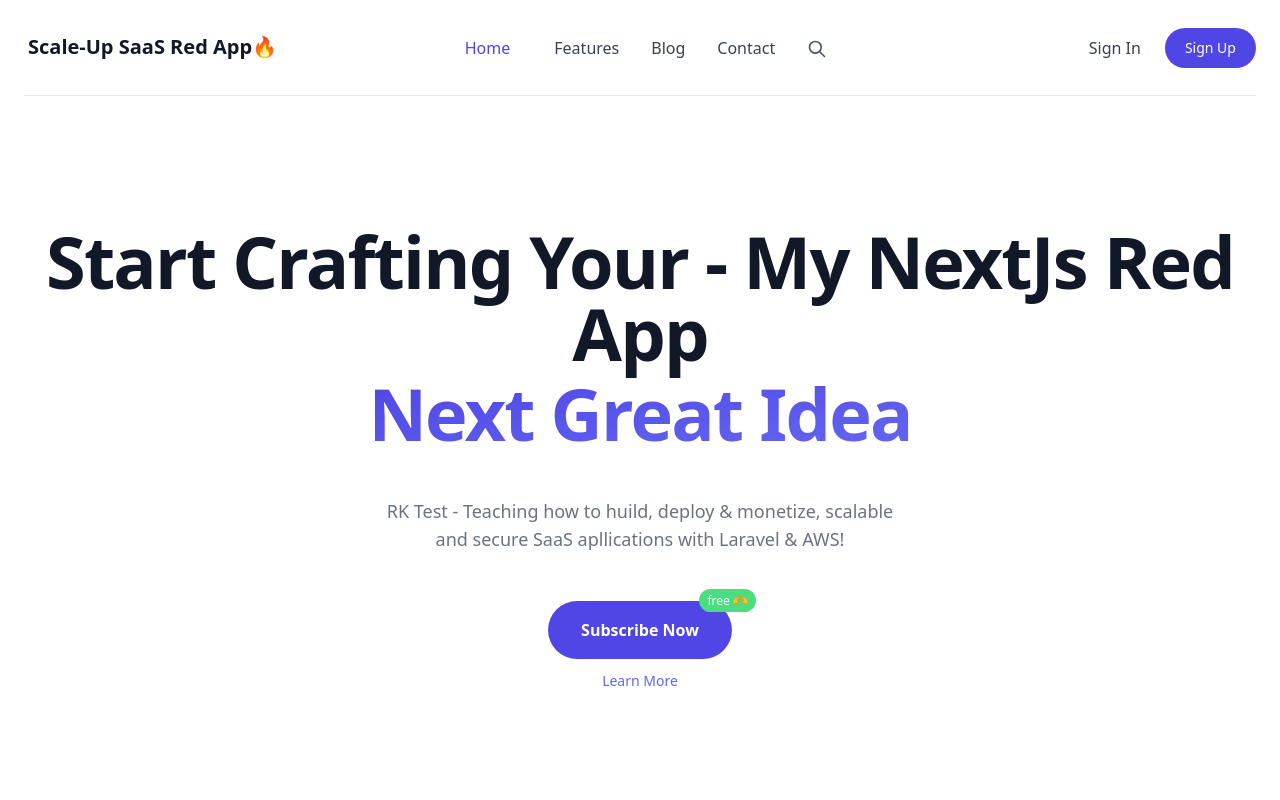
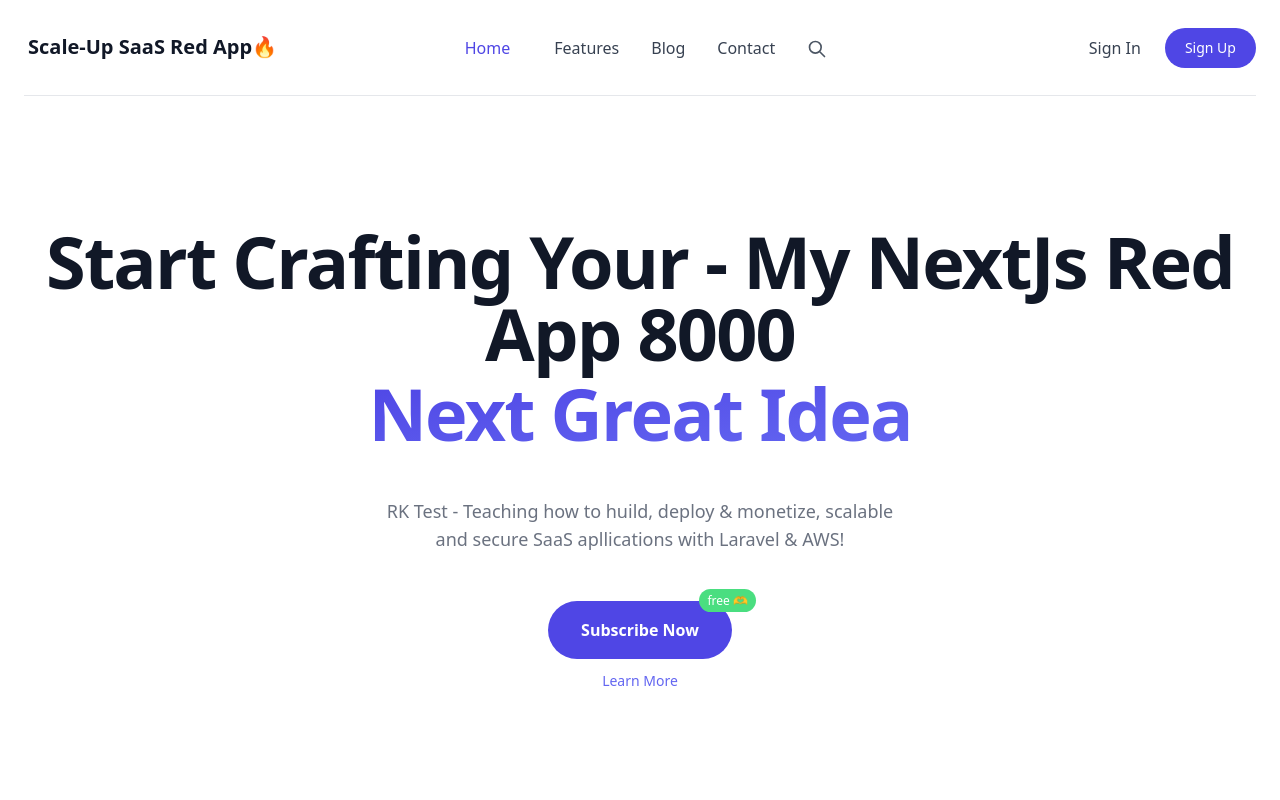
Before and after one commit to ravikumarmmt/nodejs2025redapp, a website: page html/index.html in a window 1280 px wide. Shown: the top 800 px of the page. Drawn offline with nearby package versions, Linux system fonts and the light colour scheme.

Commit message:
fourth commit

```diff
--- a/html/index.html
+++ b/html/index.html
@@ -1828,7 +1828,7 @@
             <div class="container max-w-lg px-4 py-32 mx-auto mt-px text-left md:max-w-none md:text-center">
                 <h1
                     class="text-5xl font-extrabold leading-10 tracking-tight text-left text-gray-900 md:text-center sm:leading-none md:text-6xl lg:text-7xl">
-                    <span class="inline md:block">Start Crafting Your - My NextJs Red App</span> <span
+                    <span class="inline md:block">Start Crafting Your - My NextJs Red App 8000</span> <span
                         class="relative mt-2 text-transparent bg-clip-text bg-gradient-to-br from-indigo-600 to-indigo-500 md:inline-block">Next
                         Great Idea</span></h1>
                 <div class="mx-auto mt-5 text-gray-500 md:mt-12 md:max-w-lg md:text-center lg:text-lg">RK Test - Teaching how to huild, deploy & monetize, scalable and secure
```
